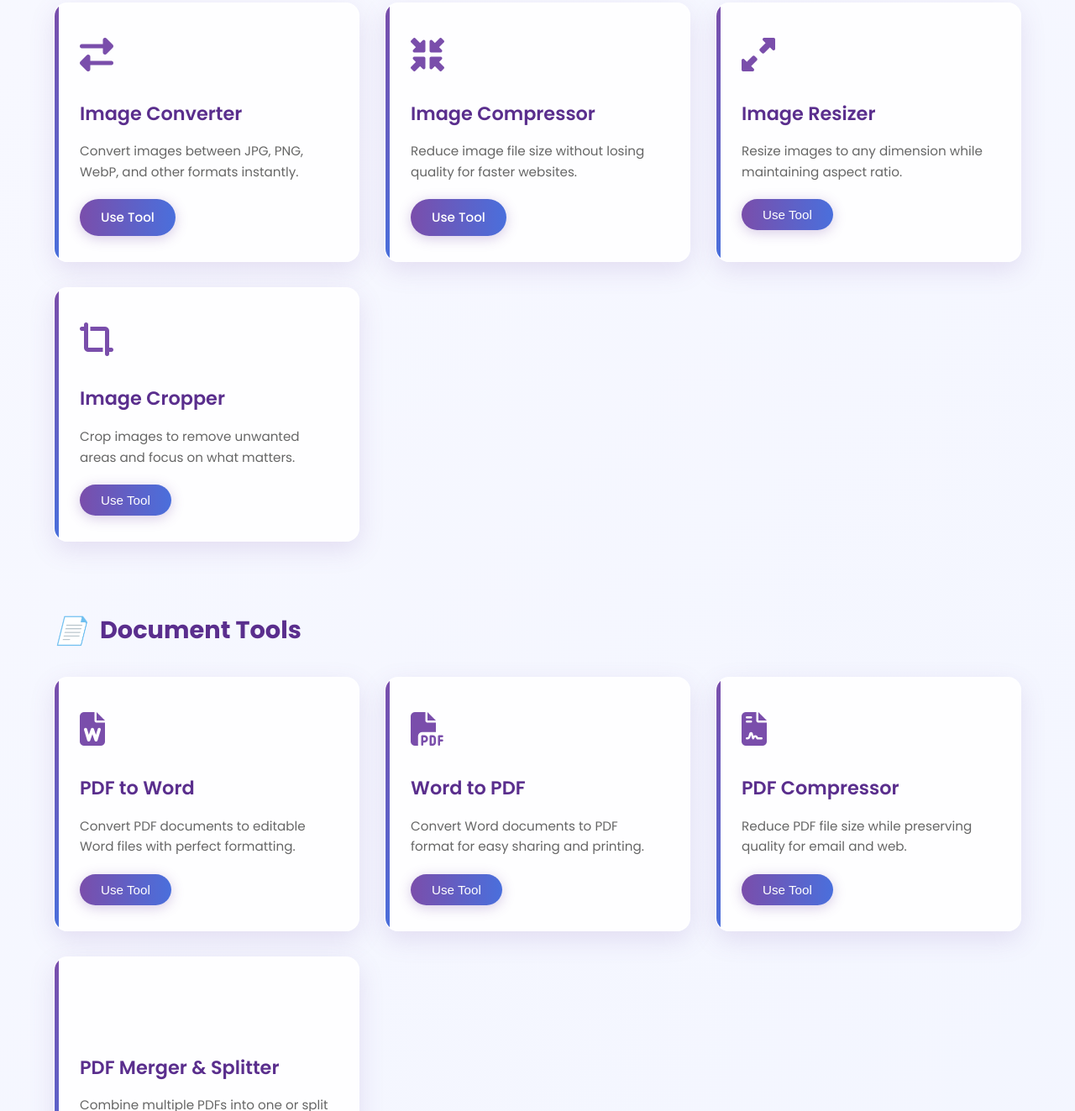
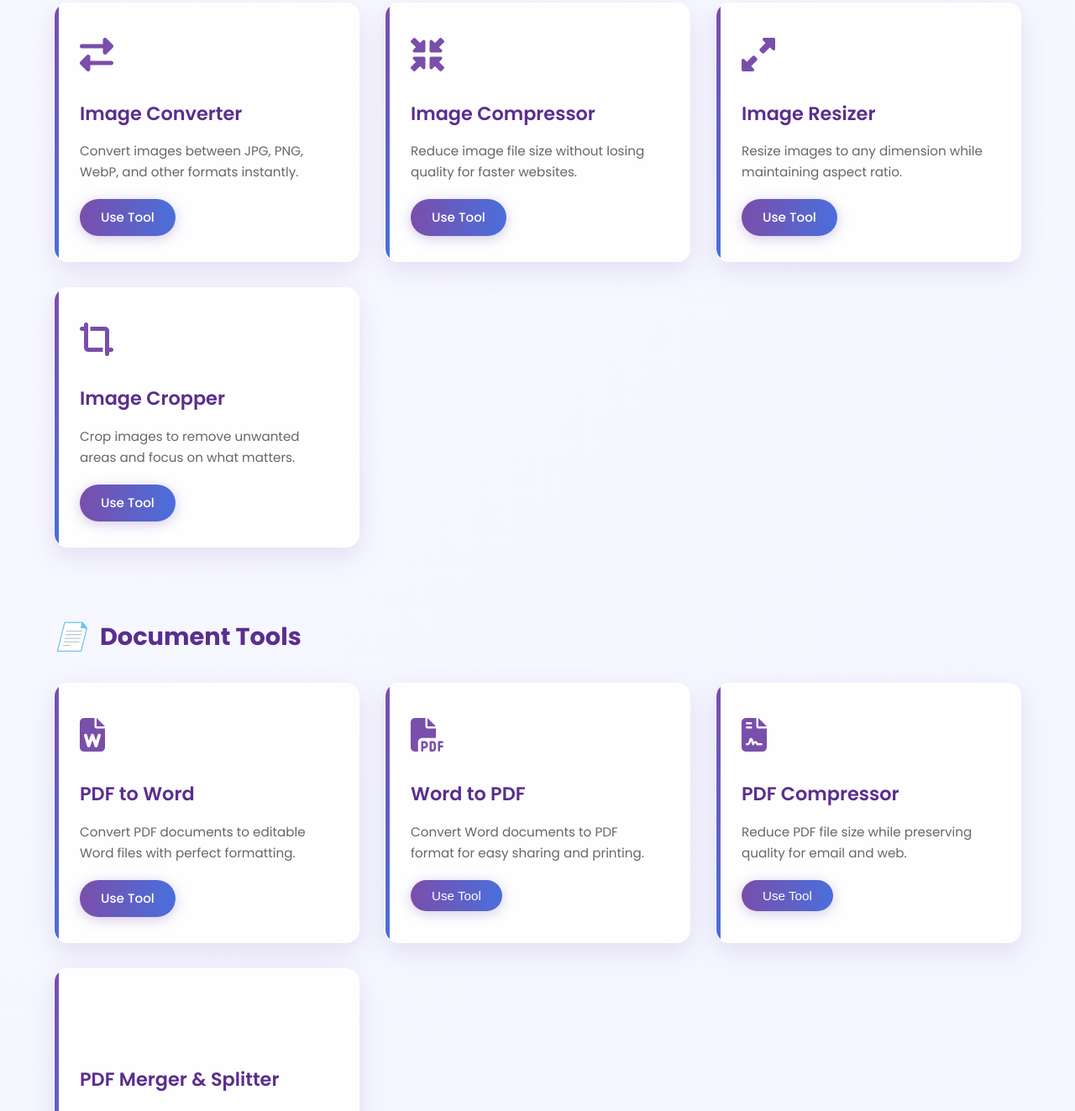
Before and after one commit to shohidulshaaan-lgtm/Master-Tools, a plain HTML site: page index.html in a window 1280 px wide. Shown: the part 1324-2647 px from the top of the page at 84% size. Drawn offline with Linux system fonts and the light colour scheme.

Commit message:
Update index.html

```diff
--- a/index.html
+++ b/index.html
@@ -741,7 +741,7 @@
                     </div>
                     <h4>Image Resizer</h4>
                     <p>Resize images to any dimension while maintaining aspect ratio.</p>
-                    <button class="use-tool-btn">Use Tool</button>
+                    <a href="image-resizer.html" class="use-tool-btn">Use Tool</a>
                 </div>
                 <div class="tool-card">
                     <div class="tool-icon">
@@ -749,7 +749,7 @@
                     </div>
                     <h4>Image Cropper</h4>
                     <p>Crop images to remove unwanted areas and focus on what matters.</p>
-                    <button class="use-tool-btn">Use Tool</button>
+                    <a href="image-cropper.html" class="use-tool-btn">Use Tool</a>
                 </div>
             </div>
         </section>
@@ -767,7 +767,7 @@
                     </div>
                     <h4>PDF to Word</h4>
                     <p>Convert PDF documents to editable Word files with perfect formatting.</p>
-                    <button class="use-tool-btn">Use Tool</button>
+                    <a href="pdf-to-word.html" class="use-tool-btn">Use Tool</a>
                 </div>
                 <div class="tool-card">
                     <div class="tool-icon">
```
